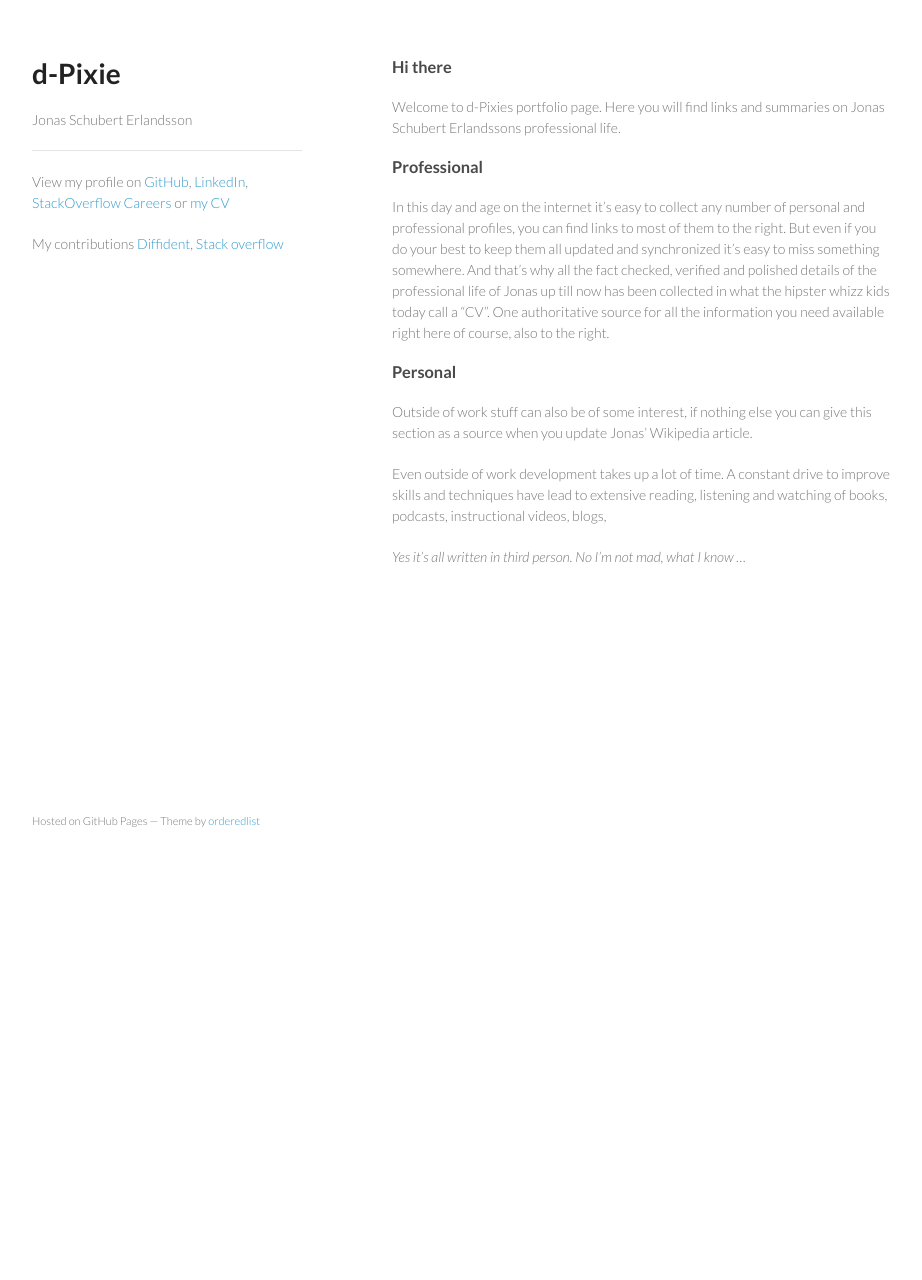
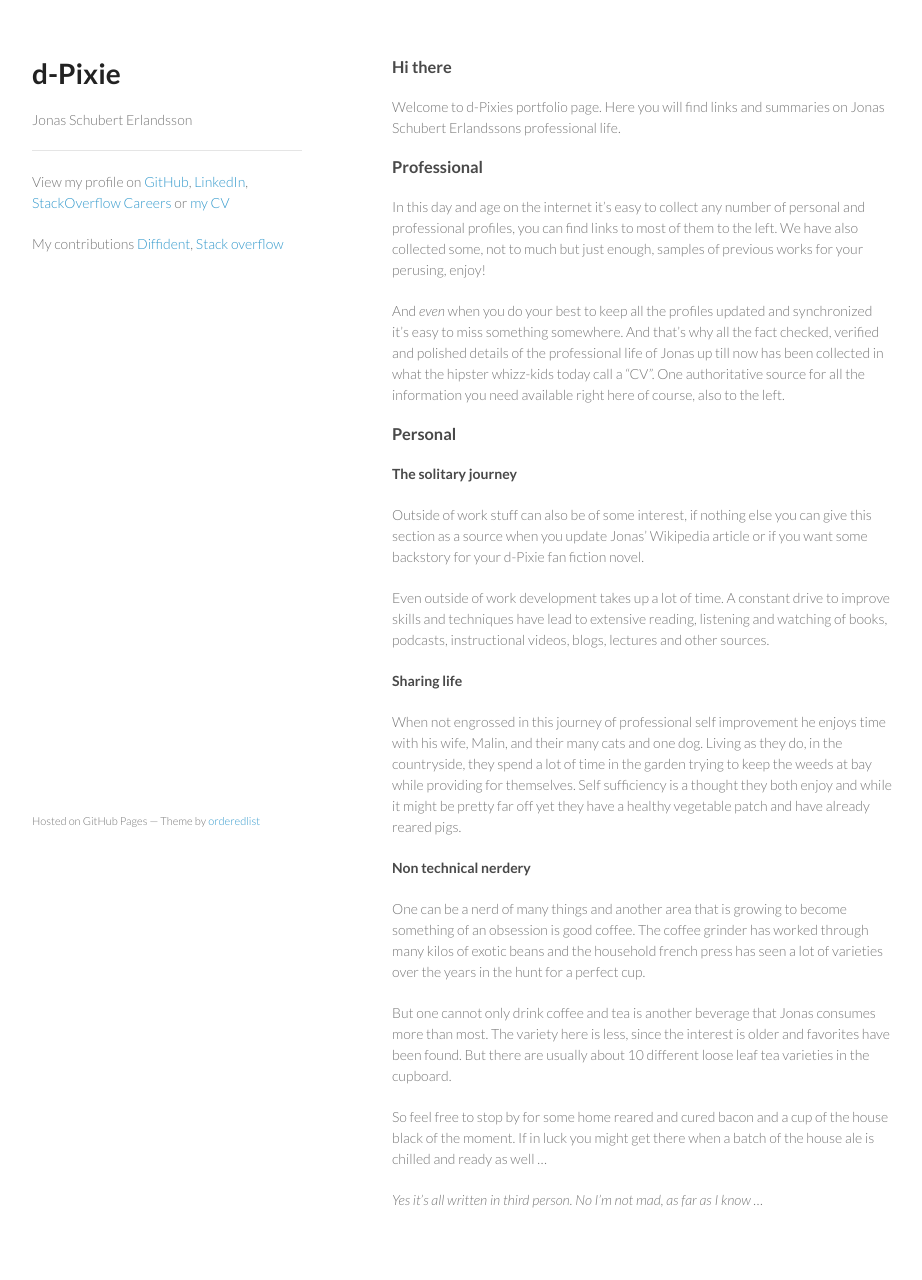
Before and after one commit to d-Pixie/d-Pixie.github.io, a Jekyll site: the page built from index.md, in a window 1280 px wide. Shown: the whole page, without its empty margins (178-1100 px from the left). Built offline with Jekyll 4.4.1, drawn with Linux system fonts in a browser that asks for light colours; Markdown is read by kramdown in place of the engine named in the settings; before the commit the page ends 900 px from its top, so only the background shows below that.

Commit message:
Updated the landing page bio

```diff
--- a/index.md
+++ b/index.md
@@ -9,12 +9,29 @@ Welcome to d-Pixies portfolio page. Here you will find links and summaries on Jo
 
 ### Professional
 
-In this day and age on the internet it's easy to collect any number of personal and professional profiles, you can find links to most of them to the right. But even if you do your best to keep them all updated and synchronized it's easy to miss something somewhere. And that's why all the fact checked, verified and polished details of the professional life of Jonas up till now has been collected in what the hipster whizz kids today call a "CV". One authoritative source for all the information you need available right here of course, also to the right.
+In this day and age on the internet it's easy to collect any number of personal and professional profiles, you can find links to most of them to the left. We have also collected some, not to much but just enough, samples of previous works for your perusing, enjoy!
+
+And *even* when you do your best to keep all the profiles updated and synchronized it's easy to miss something somewhere. And that's why all the fact checked, verified and polished details of the professional life of Jonas up till now has been collected in what the hipster whizz-kids today call a "CV". One authoritative source for all the information you need available right here of course, also to the left.
 
 ### Personal
 
-Outside of work stuff can also be of some interest, if nothing else you can give this section as a source when you update Jonas' Wikipedia article.
+#### The solitary journey
 
-Even outside of work development takes up a lot of time. A constant drive to improve skills and techniques have lead to extensive reading, listening and watching of books, podcasts, instructional videos, blogs,
+Outside of work stuff can also be of some interest, if nothing else you can give this section as a source when you update Jonas' Wikipedia article or if you want some backstory for your d-Pixie fan fiction novel.
 
-*Yes it's all written in third person. No I'm not mad, what I know ...*
+Even outside of work development takes up a lot of time. A constant drive to improve skills and techniques have lead to extensive reading, listening and watching of books, podcasts, instructional videos, blogs, lectures and other sources.
+
+#### Sharing life
+
+When not engrossed in this journey of professional self improvement he enjoys time with his wife, Malin, and their many cats and one dog. Living as they do, in the countryside, they spend a lot of time in the garden trying to keep the weeds at bay while providing for themselves. Self sufficiency is a thought they both enjoy and while it might be pretty far off yet they have a healthy vegetable patch and have already reared pigs.
+
+#### Non technical nerdery
+
+One can be a nerd of many things and another area that is growing to become something of an obsession is good coffee. The coffee grinder has worked through many kilos of exotic beans and the household french press has seen a lot of varieties over the years in the hunt for a perfect cup.
+
+But one cannot only drink coffee and tea is another beverage that Jonas consumes more than most. The variety here is less, since the interest is older and favorites have been found. But there are usually about 10 different loose leaf tea varieties in the cupboard.
+
+So feel free to stop by for some home reared and cured bacon and a cup of the house black of the moment. If in luck you might get there when a batch of the house ale is chilled and ready as well ...
+
+
+*Yes it's all written in third person. No I'm not mad, as far as I know ...*
```
